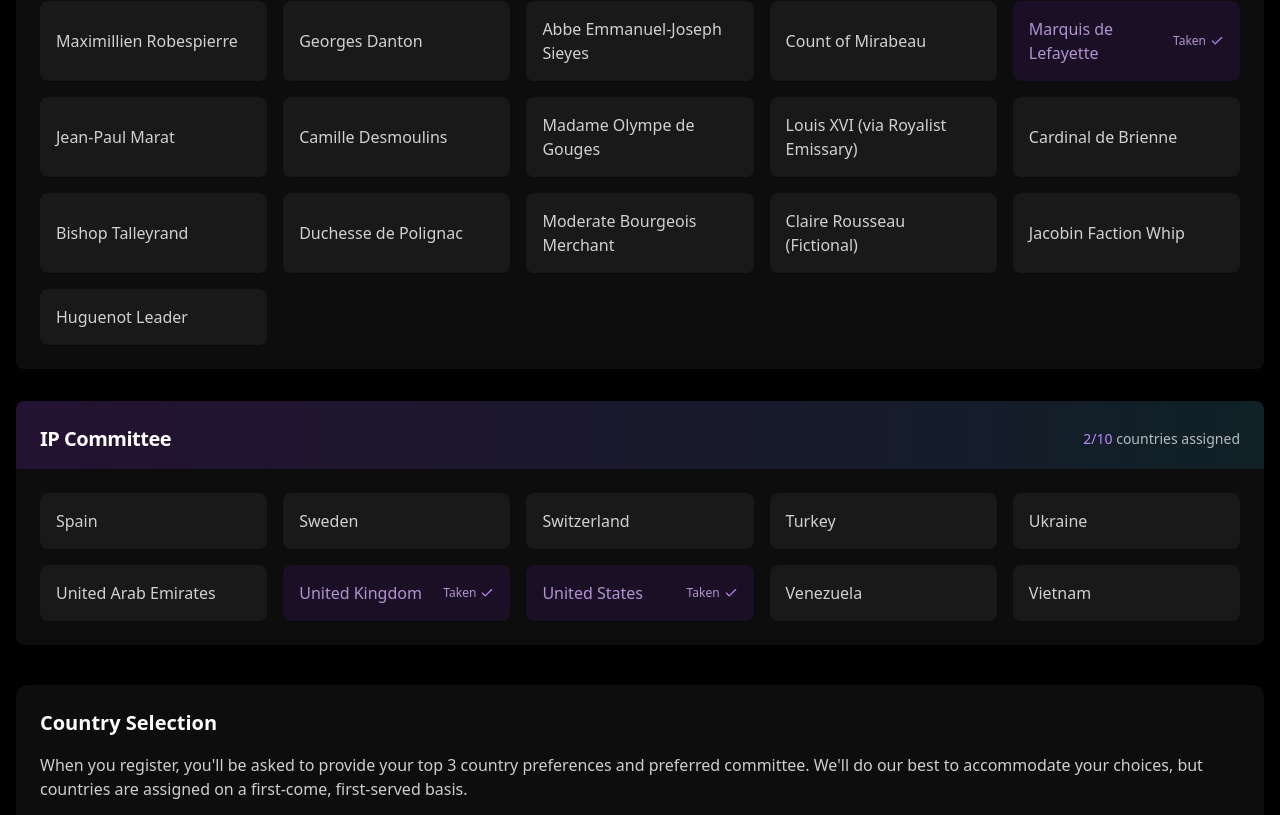
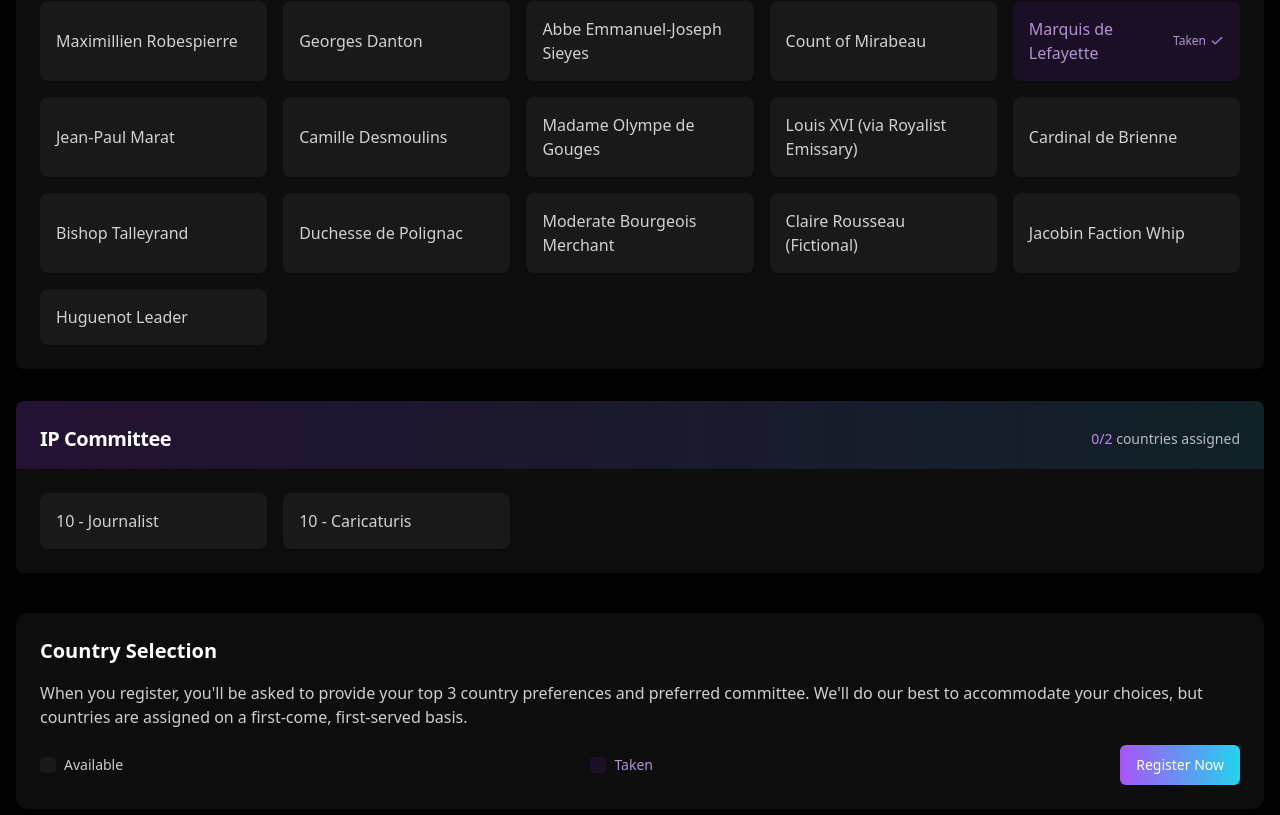
Before and after one commit to 0CODERKID/Zenith-MUN, a Next.js app: page / in a window 1280 px wide. Shown: the part 6883-7698 px from the top of the page. Built offline with nearby package versions, Linux system fonts and the light colour scheme.

Commit message:
hehe update

```diff
--- a/components/countries-section.tsx
+++ b/components/countries-section.tsx
@@ -112,16 +112,10 @@ export default function CountriesSection() {
     { name: "Huguenot Leader", committee: "HCC", taken: false },
 
     // IP Countries
-    { name: "Spain", committee: "IP", taken: false },
-    { name: "Sweden", committee: "IP", taken: false },
-    { name: "Switzerland", committee: "IP", taken: false },
-    { name: "Turkey", committee: "IP", taken: false },
-    { name: "Ukraine", committee: "IP", taken: false },
-    { name: "United Arab Emirates", committee: "IP", taken: false },
-    { name: "United Kingdom", committee: "IP", taken: true },
-    { name: "United States", committee: "IP", taken: true },
-    { name: "Venezuela", committee: "IP", taken: false },
-    { name: "Vietnam", committee: "IP", taken: false },
+    { name: "10 - Journalist", committee: "IP", taken: false },
+    { name: "10 - Caricaturis", committee: "IP", taken: false },
+
+
   ])
 
   // Filter countries based on search term and active filter
```
